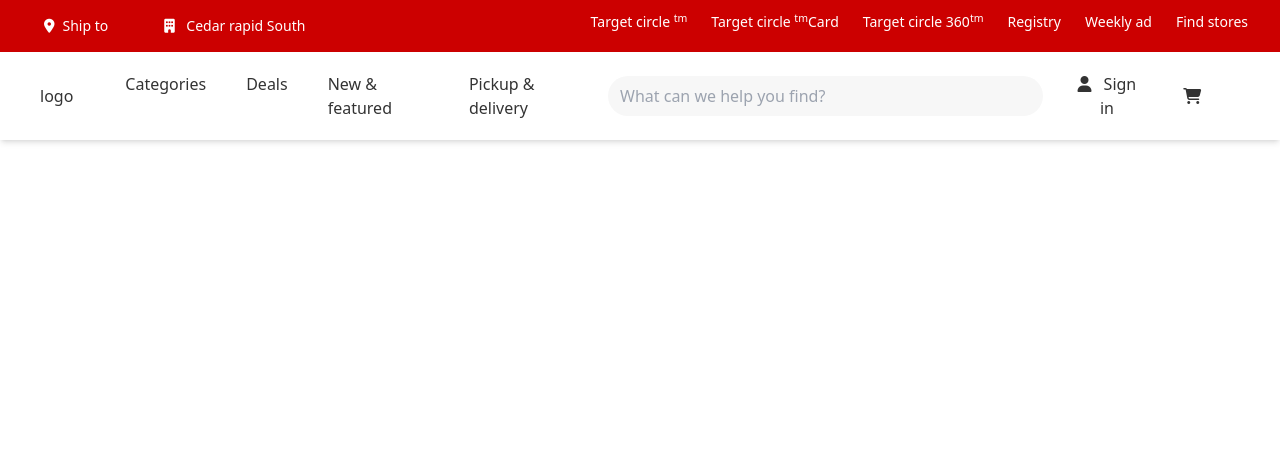
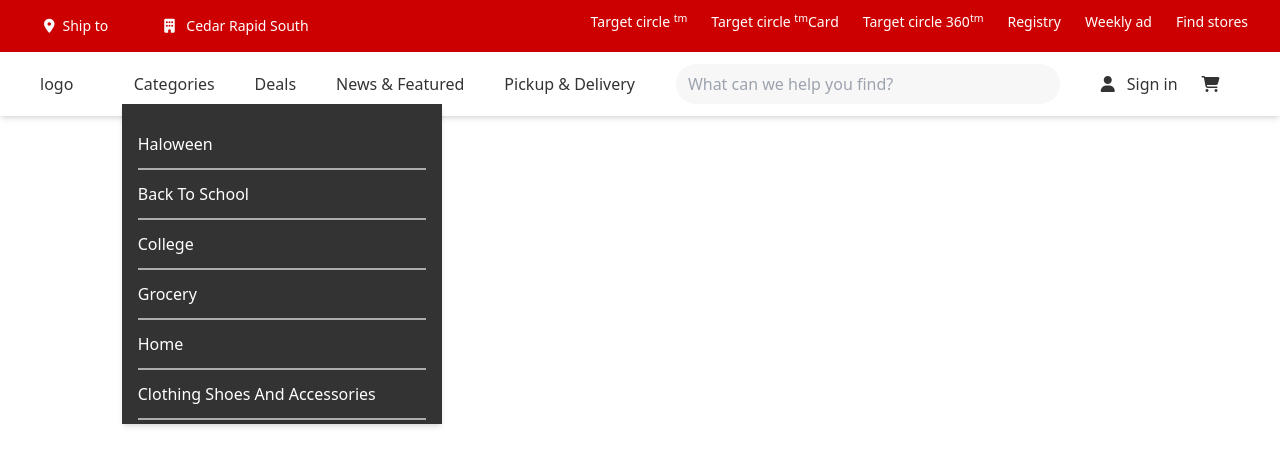
Before and after one commit to surya-tamang/target_clone, a React (Vite) app: page / in a window 1280 px wide. Both pictures are taken after a click on the item "Categories". Shown: the top 466 px of the page. Built offline with nearby package versions, Linux system fonts and the light colour scheme.

Commit message:
dropdowns added

```diff
--- /dev/null
+++ b/src/components/BlackScreen.jsx
@@ -0,0 +1,13 @@
+import React from "react";
+
+const BlackScreen = ({ showBox }) => {
+  return (
+    <div
+      className={`${
+        showBox ? "block" : "hidden"
+      }w-full h-screen bg-black opacity-50 absolute left-0 top-16 z-10`}
+    ></div>
+  );
+};
+
+export default BlackScreen;
--- /dev/null
+++ b/src/components/CategoryBox.jsx
@@ -0,0 +1,29 @@
+import React from "react";
+
+const CategoryBox = ({ showBox, dropdown }) => {
+  return (
+    <div
+      className={`${
+        showBox ? "block" : "hidden"
+      } categBox shadow-md bg-black text-white w-80 max-h-80 h-auto overflow-y-auto p-4 absolute left-0 z-10`}
+    >
+      <nav className="font-normal">
+        <ul>
+          {dropdown.map((item, index) => {
+            const { name, path } = item;
+            return (
+              <li
+                key={index}
+                className="py-3 border-b-2 border-grey hover:underline"
+              >
+                {name}
+              </li>
+            );
+          })}
+        </ul>
+      </nav>
+    </div>
+  );
+};
+
+export default CategoryBox;
--- a/src/components/Header.jsx
+++ b/src/components/Header.jsx
@@ -1,15 +1,18 @@
-import React from "react";
+import React, { useState } from "react";
+import BlackScreen from "./BlackScreen";
+import PrimaryNav from "./PrimaryNav";
 
 const Header = () => {
   return (
-    <header>
-      <div className="bg-red text-white flex justify-between px-8 py-3 text-sm">
+    <header className="relative z-20">
+      {/* Top navigation */}
+      <div className="bg-red text-white flex justify-between px-8 py-3 text-sm z-20">
         <div className="flex gap-8">
           <button className="hover:bg-dark_red py-1 px-3 rounded-3xl">
             <i className="fa-solid fa-location-dot mr-2"></i>Ship to
           </button>
           <button className="hover:bg-dark_red py-1 px-3 rounded-3xl">
-            <i className="fa-solid fa-building mr-2"></i> Cedar rapid South
+            <i className="fa-solid fa-building mr-2"></i> Cedar Rapid South
           </button>
         </div>
         <nav aria-label="secondary navigation">
@@ -29,46 +32,9 @@
           </ul>
         </nav>
       </div>
-      <div className="bg-white flex items-center gap-10 px-10 py-3 sticky top-0 text-black shadow-md">
-        <div className="cursor-pointer">
-          <a href="#" aria-label="Home">
-            logo
-          </a>
-        </div>
-        <nav
-          className="flex justify-around gap-4 w-11/12 items-center"
-          aria-label="primary navigation"
-        >
-          <ul className="flex gap-4 font-medium">
-            <li className="hover:bg-dark_white rounded-3xl px-3 cursor-pointer py-2">
-              <a href="#">Categories</a>
-            </li>
-            <li className="hover:bg-dark_white rounded-3xl px-3 cursor-pointer py-2">
-              <a href="#">Deals</a>
-            </li>
-            <li className="hover:bg-dark_white rounded-3xl px-3 cursor-pointer py-2">
-              <a href="#">New & featured</a>
-            </li>
-            <li className="hover:bg-dark_white rounded-3xl p-2">
-              <a href="#">Pickup & delivery</a>
-            </li>
-          </ul>
-          <form className="w-5/12">
-            <input
-              type="search"
-              name="search"
-              className="w-full py-2 px-3 rounded-3xl bg-dark_white outline-none"
-              placeholder="What can we help you find?"
-              aria-label="Search"
-            />
-          </form>
-          <button className="font-light hover:bg-dark_white rounded-3xl px-3 cursor-pointer py-2">
-            <i className="fa-solid fa-user mr-3"></i>Sign in
-          </button>
-          <button className="hover:bg-dark_white rounded-full px-3 cursor-pointer py-2">
-            <i className="fa-solid fa-cart-shopping"></i>
-          </button>
-        </nav>
+      {/* main navigation  */}
+      <div className="bg-white flex items-center gap-10 px-10 py-3 sticky top-0 text-black shadow-md z-20">
+        <PrimaryNav />
       </div>
     </header>
   );
--- /dev/null
+++ b/src/components/PrimaryNav.jsx
@@ -0,0 +1,85 @@
+import React, { useState } from "react";
+import CategoryBox from "./CategoryBox";
+import { categories, deals, newFeature, pickUp } from "./dropdowns";
+
+const PrimaryNav = () => {
+  const primaryNav = [
+    { name: "categories", path: "/" },
+    { name: "deals", path: "/" },
+    { name: "news & featured", path: "/" },
+    { name: "pickup & delivery", path: "/" },
+  ];
+
+  const [activeIndex, setActiveIndex] = useState(null);
+  const [drops, setDrops] = useState([]);
+
+  const handleToggle = (index) => {
+    if (index === activeIndex) {
+      setActiveIndex(null);
+      setDrops([]);
+    } else {
+      setActiveIndex(index);
+      if (index === 0) {
+        setDrops(categories);
+      } else if (index === 1) {
+        setDrops(deals);
+      } else if (index === 2) {
+        setDrops(newFeature);
+      } else if (index === 3) {
+        setDrops(pickUp);
+      }
+    }
+  };
+  return (
+    <>
+      <div className="cursor-pointer">
+        <a href="#" aria-label="Home">
+          logo
+        </a>
+      </div>
+      <nav
+        className="flex justify-around gap-3 w-full items-center"
+        aria-label="primary navigation"
+      >
+        <ul className="flex gap-4 font-medium">
+          {primaryNav.map((item, index) => {
+            const { name } = item;
+            return (
+              <li
+                key={index}
+                className="hover:bg-dark_white rounded-3xl px-3 cursor-pointer py-2 relative capitalize z-20"
+                onClick={() => handleToggle(index)}
+              >
+                <a href="#">{name}</a>
+                <CategoryBox showBox={activeIndex === index} dropdown={drops} />
+              </li>
+            );
+          })}
+        </ul>
+
+        {/* Search bar */}
+        <form className="w-96">
+          <input
+            type="search"
+            name="search"
+            className="w-full py-2 px-3 rounded-3xl bg-dark_white outline-none"
+            placeholder="What can we help you find?"
+            aria-label="Search"
+          />
+        </form>
+
+        {/* Sign-in and cart */}
+        <div>
+          <button className="font-light hover:bg-dark_white rounded-3xl px-3 cursor-pointer py-2">
+            <i className="fa-solid fa-user mr-3"></i>Sign in
+          </button>
+          <button className="hover:bg-dark_white rounded-full px-3 cursor-pointer py-2">
+            <i className="fa-solid fa-cart-shopping"></i>
+          </button>
+        </div>
+      </nav>
+    </>
+  );
+};
+
+export default PrimaryNav;
--- /dev/null
+++ b/src/components/dropdowns.js
@@ -0,0 +1,37 @@
+export const categories = [
+  { name: "Haloween", path: "/" },
+  { name: "Back to school", path: "/" },
+  { name: "College", path: "/" },
+  { name: "Grocery", path: "/" },
+  { name: "Home", path: "/" },
+  { name: "clothing shoes and accessories", path: "/" },
+  { name: "outdoor living and garden", path: "/" },
+  { name: "furniture", path: "/" },
+  { name: "kitchend and dining", path: "/" },
+  { name: "elctronics", path: "/" },
+  { name: "sports", path: "/" },
+  { name: "beauty", path: "/" },
+  { name: "baby", path: "/" },
+  { name: "gift cards", path: "/" },
+];
+
+export const deals = [
+  { name: "top deals", path: "/" },
+  { name: "target circle deals", path: "/" },
+  { name: "weekly ad", path: "/" },
+  { name: "clearance", path: "/" },
+];
+
+export const newFeature = [
+  { name: "target new arrivals", path: "/" },
+  { name: "target finds", path: "/" },
+  { name: "target styles", path: "/" },
+  { name: "black beyond measure", path: "/" },
+  { name: "latino heritage month", path: "/" },
+  { name: "holiday shop", path: "/" },
+];
+
+export const pickUp = [
+  { name: "shop order pickup", path: "/" },
+  { name: "shop same day delivery", path: "/" },
+];
--- a/src/index.css
+++ b/src/index.css
@@ -1,3 +1,18 @@
 @tailwind base;
 @tailwind components;
 @tailwind utilities;
+
+.categBox {
+    animation: slideDown 0.2s ease-in;
+    top: 100%;
+}
+
+@keyframes slideDown {
+    0% {
+        top: -100%;
+    }
+
+    100% {
+        top: 100%;
+    }
+}
--- a/tailwind.config.js
+++ b/tailwind.config.js
@@ -7,6 +7,7 @@
         red: "#cc0000",
         dark_red: "#aa0000",
         black: "#333333",
+        grey: "#adadad",
         dark_white: "#f7f7f7",
         white: "#ffffff",
         cream: "#f2d8bd",
```
